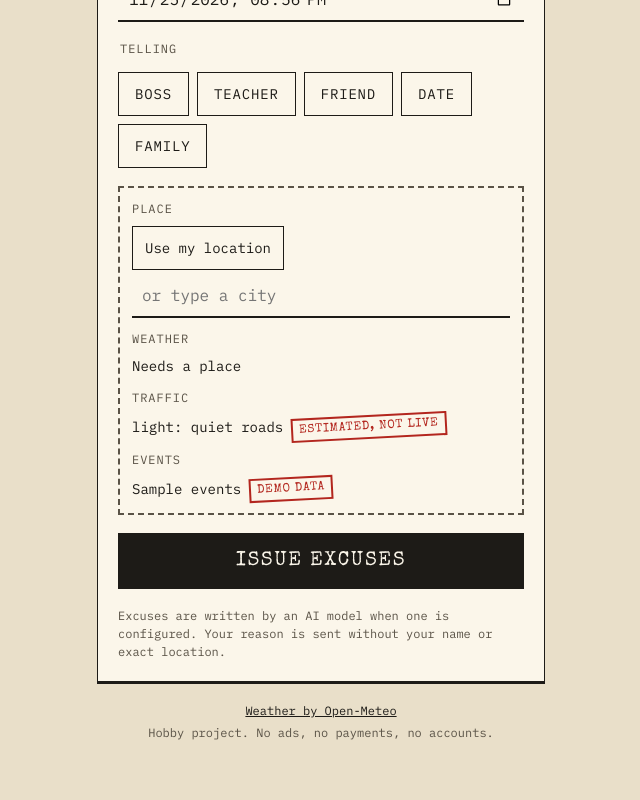
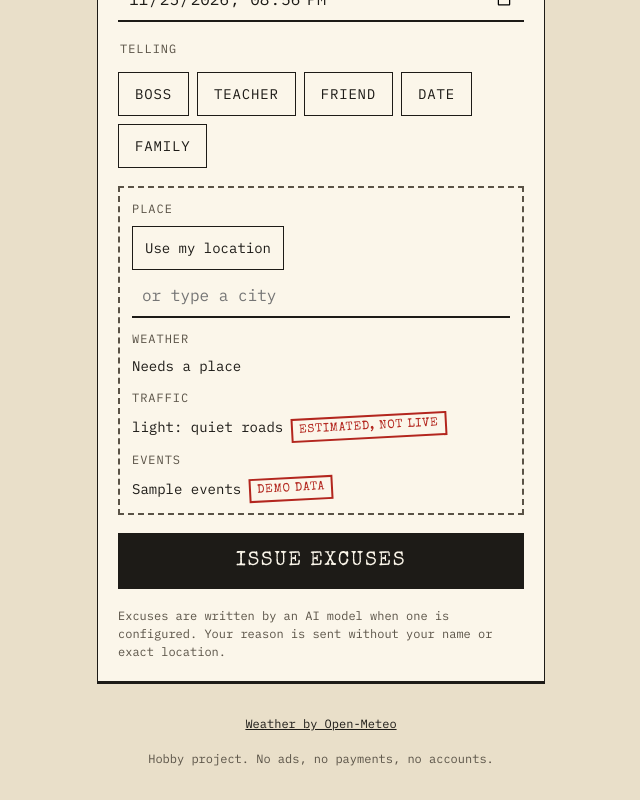
Before and after one commit to lost4onin/excuse-generator, a Next.js app: page / in a window 1280 px wide. Shown: the part 588-1388 px from the top of the page, without its empty margins (319-959 px from the left). Before the commit the page ends 1362 px from the top, so only its background shows below. Built offline with nearby package versions, Linux system fonts and the light colour scheme; no server answers.

Commit message:
fix(a11y): give the text links a thumb-sized landing zone

```diff
--- a/components/ExcuseApp.module.css
+++ b/components/ExcuseApp.module.css
@@ -16,6 +16,10 @@
 
 .footer a {
   color: var(--ink);
+  display: inline-flex;
+  align-items: center;
+  justify-content: center;
+  min-height: 44px;
 }
 
 .nav {
--- a/components/Results.module.css
+++ b/components/Results.module.css
@@ -40,6 +40,9 @@
 .events a {
   color: var(--creative);
   margin-right: 8px;
+  display: inline-flex;
+  align-items: center;
+  min-height: 44px;
 }
 
 .list {
```
